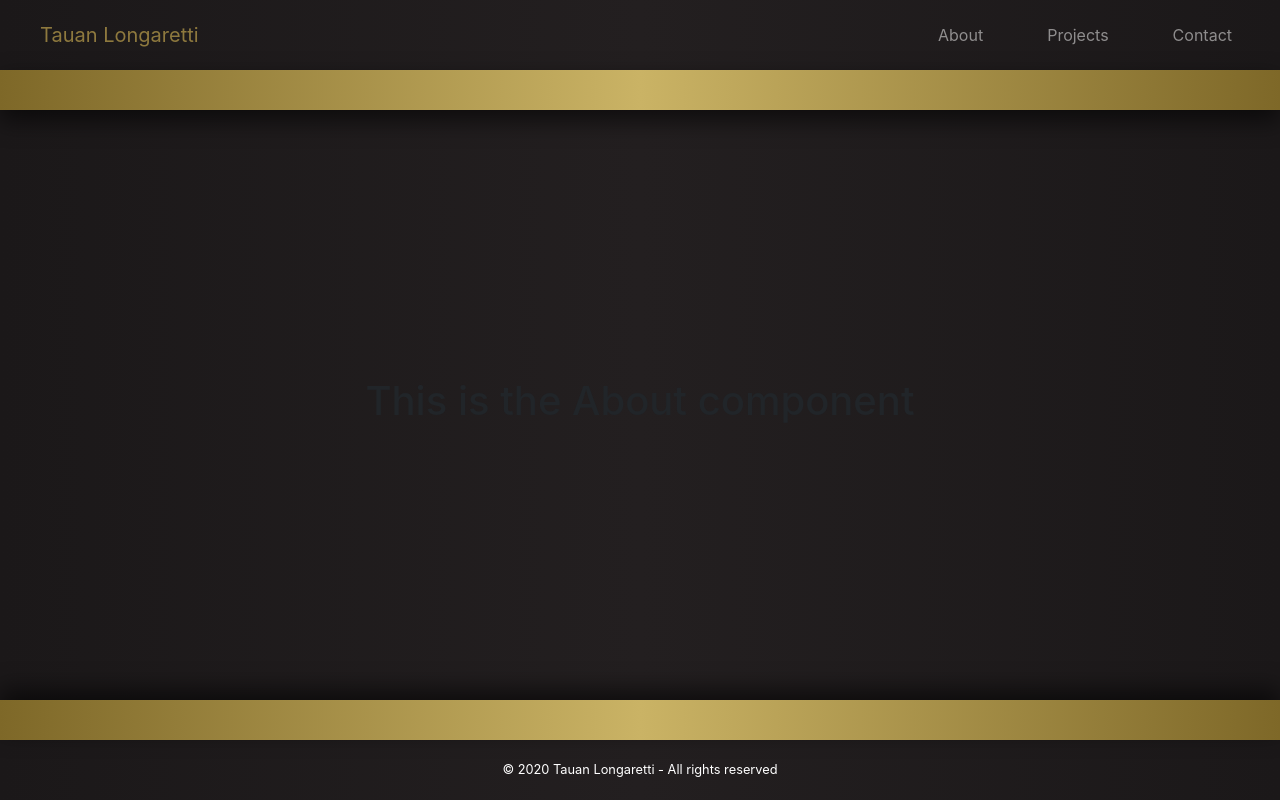
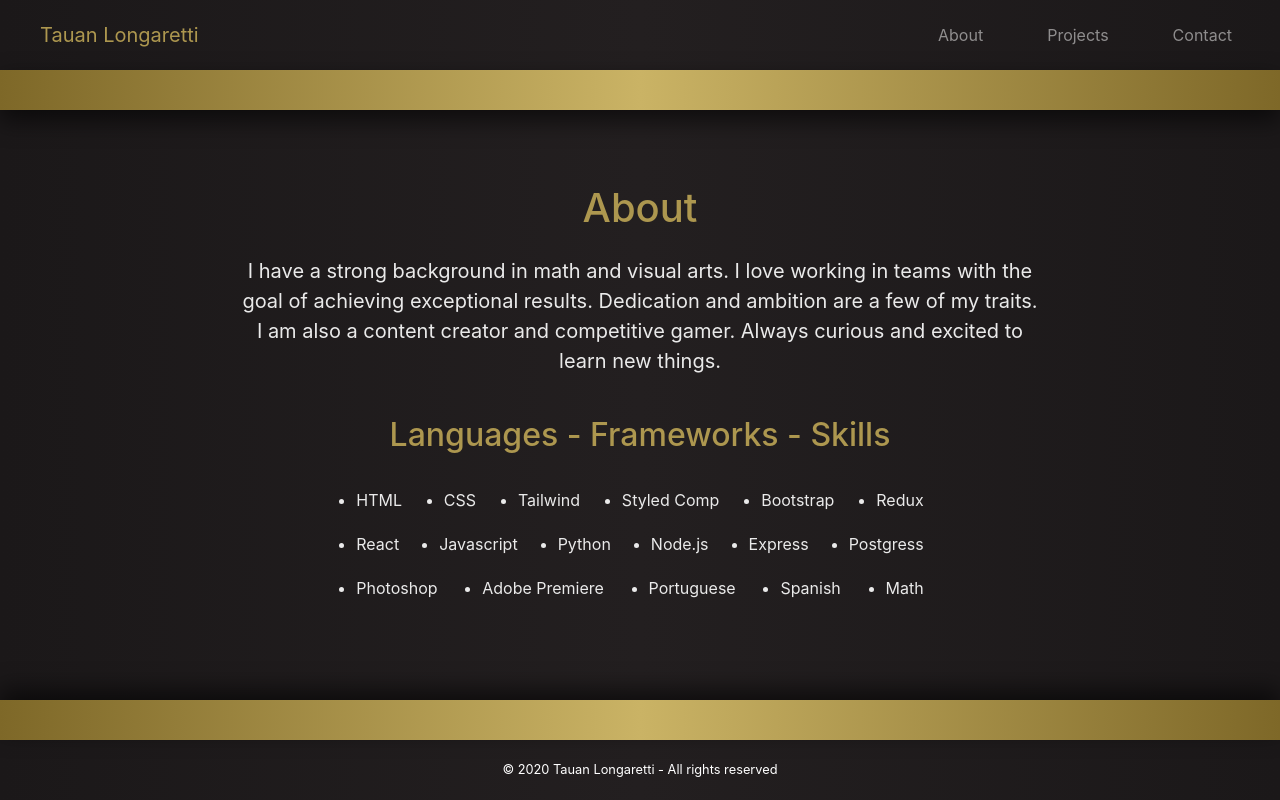
Before and after one commit to tauanlongaretti/portfolio, a React (Create React App) app: page /about in a window 1280 px wide. Built offline with nearby package versions, Linux system fonts and the light colour scheme.

Commit message:
basic content and styling for about component

```diff
--- a/src/App.css
+++ b/src/App.css
@@ -28,7 +28,7 @@
 }
 
 .gold-text {
-  color: var(--dark-accent);
+  color: var(--light-accent);
 }
 
 .light-background {
@@ -92,7 +92,7 @@
 }
 
 .home-link {
-  color: var(--dark-accent) !important;
+  color: var(--light-accent) !important;
 }
 
 /* Form */
@@ -189,3 +189,19 @@
   border: 1px solid var(--dark-color);
   color: var(--dark-color);
 }
+
+/* About */
+.about-container {
+  max-width: 1300px;
+}
+
+.paragraph-font {
+  font-size: 20px;
+  width: 800px;
+  text-align: center;
+}
+
+.unordered-list li {
+  margin: 10px 20px;
+  text-align: justify;
+}
--- a/src/components/About.js
+++ b/src/components/About.js
@@ -2,8 +2,46 @@ import React from "react";
 
 const About = () => {
   return (
-    <div>
-      <h1 className="white-text">This is the About component</h1>
+    <div className="d-flex flex-wrap about-container">
+      <div className="m-auto">
+        <h1 className="gold-text text-center">About</h1>
+        <p className="light-text paragraph-font mt-4">
+          I have a strong background in math and visual arts. I love working in
+          teams with the goal of achieving exceptional results. Dedication and
+          ambition are a few of my traits. I am also a content creator and
+          competitive gamer. Always curious and excited to learn new things.
+        </p>
+      </div>
+      <div className="m-auto">
+        <h2 className="gold-text text-center mt-4">
+          Languages - Frameworks - Skills
+        </h2>
+        <ul className="light-text unordered-list mt-4">
+          <div className="d-flex flex-row justify-content-between">
+            <li>HTML</li>
+            <li>CSS</li>
+            <li>Tailwind</li>
+            <li>Styled Comp</li>
+            <li>Bootstrap</li>
+            <li>Redux</li>
+          </div>
+          <div className="d-flex flex-row justify-content-between">
+            <li>React</li>
+            <li>Javascript</li>
+            <li>Python</li>
+            <li>Node.js</li>
+            <li>Express</li>
+            <li>Postgress</li>
+          </div>
+          <div className="d-flex flex-row justify-content-between">
+            <li>Photoshop</li>
+            <li>Adobe Premiere</li>
+            <li>Portuguese</li>
+            <li>Spanish</li>
+            <li>Math</li>
+          </div>
+        </ul>
+      </div>
     </div>
   );
 };
--- a/src/layout/Structure.js
+++ b/src/layout/Structure.js
@@ -8,7 +8,7 @@ const Structure = () => {
     <div className="component-wrap">
       <Navigation />
       <main className="z-0 pl-8 pr-8 py-5 m-auto">
-        <Routes />
+        <Routes/>
       </main>
       <Footer />
     </div>
```
